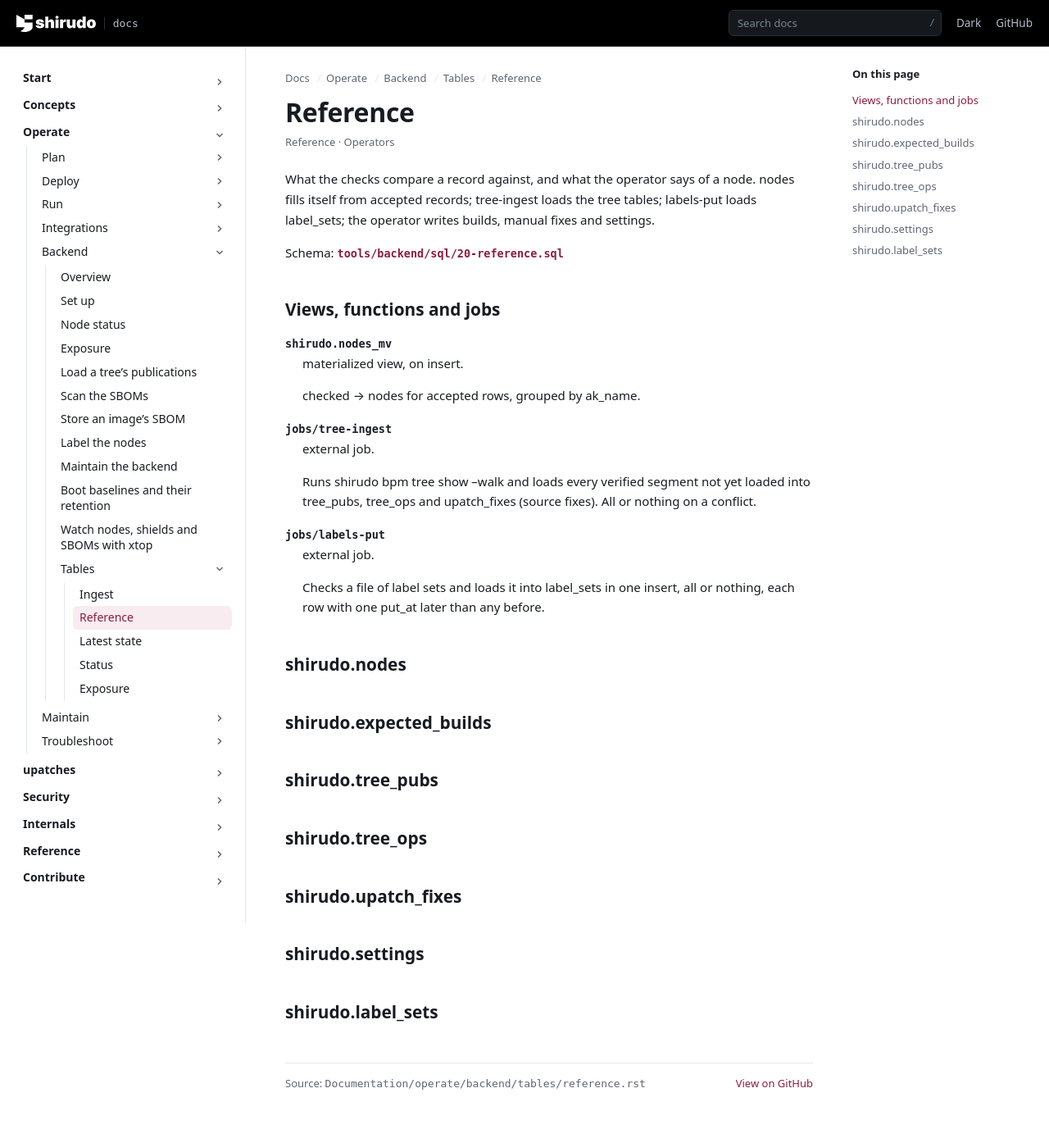
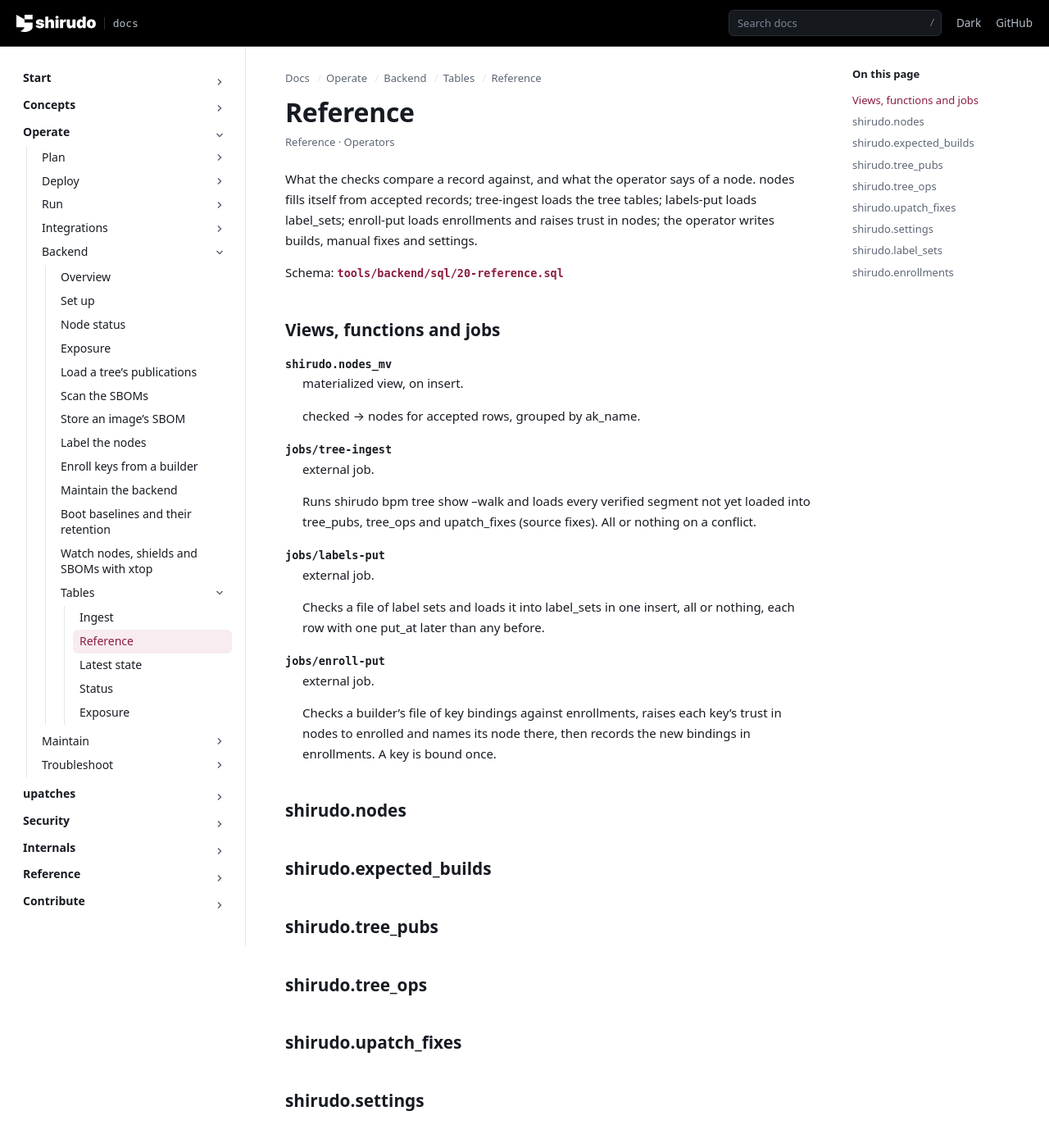
Before and after one commit to AliBashaSY/shirudo, a Sphinx documentation site: the page built from Documentation/operate/backend/tables/reference.rst, in a window 1280 px wide and 1400 px high. Shown: the top 1394 px of the window at 82% size. Built offline with Sphinx 7.4.7, drawn with Linux system fonts in a browser that asks for light colours; pages that are not in the unit, such as notebooks, are missing from menus.

Commit message:
backend: add a job that enrolls keys from a builder's records
A builder that creates a TPM's keys before handover, the hypervisor of
a virtual TPM or a provisioning step, knows each attestation key is a
TPM's, and attest.rst has the operator raise the key's trust in
shirudo.nodes with an INSERT typed by hand per key. A builder that
makes many nodes wants to hand the backend its records as they are,
and the backend kept nothing of them but the trust: not the endorsement
key's name, not the name the builder gave the node, not who vouched.

jobs/enroll-put reads a file of bindings, {"source": <builder>,
"nodes": [{"ak_name", "ek_name", "node_id"}]}, checks each name is a
TPM name, and checks every binding against those already loaded: a key
is bound once, so the same binding again is a no-op, which lets a
builder send its whole inventory each time, and a different one refuses
the file, since one TPM created the key and a second answer means a
record is wrong. It then raises trust in shirudo.nodes and names the
node there, at 1 ms past the epoch so that a rename at epoch 0 still
wins and any host name a record claimed loses, and records the new
bindings in shirudo.enrollments, a new table, with the builder that
vouched. nodes goes first because its rows can be inserted again
unchanged: a load stopped between the two is finished by a rerun.

Signed-off-by: John Fastabend <john.fastabend@gmail.com>

```diff
--- a/Documentation/contribute/testing/test-coverage.rst
+++ b/Documentation/contribute/testing/test-coverage.rst
@@ -980,7 +980,9 @@ ingest job on a single publication and on a walk over sealed segments,
 the SBOM scan job on a store that holds an image in every state, the
 SBOM put job into a ``file://`` and an ``s3://`` store, again and with
 another SBOM, and what it refuses (``test/sbom-put``), the label put job
-and the labels each node reads from it (``test/labels-put``), and the queries
+and the labels each node reads from it (``test/labels-put``), the
+enroll put job, a key bound once and what it refuses
+(``test/enroll-put``), and the queries
 of :src:`tools/xtop/sql/`, with the names and types of their columns,
 over nodes healthy, unhealthy, stale and without a tree or an image, a
 tree with one upatch deployed and one still rolling out, and the
--- a/Documentation/operate/backend/index.rst
+++ b/Documentation/operate/backend/index.rst
@@ -81,6 +81,9 @@ Files
    * - :src:`tools/backend/jobs/labels-put`
      - Loads the labels the operator gives the nodes, out of band
        (:doc:`labels-put`).
+   * - :src:`tools/backend/jobs/enroll-put`
+     - Enrolls the attestation keys a builder created in TPMs, from its
+       records (:doc:`enroll-put`).
    * - :src:`tools/backend/jobs/sbom-put`
      - Stores the CycloneDX SBOM of an image in the SBOM store, for an
        image pipeline to call (:doc:`sbom-put`).
@@ -106,6 +109,7 @@ Files
    sbom-scan
    sbom-put
    labels-put
+   enroll-put
    maintain
    boot-baselines
    xtop
--- a/Documentation/operate/backend/maintain.rst
+++ b/Documentation/operate/backend/maintain.rst
@@ -43,7 +43,8 @@ created the TPM's keys, raise it:
 
    INSERT INTO shirudo.nodes (ak_name, trust) VALUES ('<ak_name>', 'enrolled');
 
-The row may come before the node's first record, as it does when a
+A builder's records go in with :doc:`enroll-put`, which does the same for
+each key, names its node and keeps the binding. The row may come before the node's first record, as it does when a
 builder hands you the name before the node boots. It changes nothing
 but ``trust``, and no row lowers it again: a key that is no longer
 trusted, such as one whose TPM was replaced, shows up under a new
--- a/Documentation/operate/backend/tables/reference.rst
+++ b/Documentation/operate/backend/tables/reference.rst
@@ -10,8 +10,9 @@ Reference
 
 What the checks compare a record against, and what the operator says of a
 node. nodes fills itself from accepted records; tree-ingest loads the tree
-tables; labels-put loads label_sets; the operator writes builds, manual
-fixes and settings.
+tables; labels-put loads label_sets; enroll-put loads enrollments and
+raises trust in nodes; the operator writes builds, manual fixes and
+settings.
 
 Schema: :src:`tools/backend/sql/20-reference.sql`
 
@@ -36,6 +37,13 @@ Views, functions and jobs
    Checks a file of label sets and loads it into label_sets in one insert,
    all or nothing, each row with one put_at later than any before.
 
+``jobs/enroll-put``
+   external job.
+
+   Checks a builder's file of key bindings against enrollments, raises
+   each key's trust in nodes to enrolled and names its node there, then
+   records the new bindings in enrollments. A key is bound once.
+
 shirudo.nodes
 -------------
 
@@ -58,7 +66,9 @@ shirudo.nodes
      they don't change.
    - trust only ever rises. The operator inserts (ak_name, 'enrolled') once
      credential activation or a builder's records show the key is a TPM's,
-     before or after the node's first record. It is shown but never part
+     before or after the node's first record; jobs/enroll-put does it from
+     a builder's records, with the node_id it gave at
+     toDateTime64(0.001, 3), which a rename at epoch 0 still beats. It is shown but never part
      of status.
 
    :ak_name: Node identity.
@@ -230,3 +240,27 @@ shirudo.label_sets
    :node: The node_id, ak_name or config_root.
    :labels: The whole set, key to value.
    :put_at: When labels-put loaded it; the version ReplacingMergeTree keeps the newest of.
+
+shirudo.enrollments
+-------------------
+
+.. clickhouse-table:: shirudo.enrollments
+   :kind: ref
+   :written-by: jobs/enroll-put
+   :row-size: ~250 B (estimate: two TPM names, a node_id and a source).
+   :scale: Every key a builder enrolled. No TTL.
+   :reference: 10,000 rows ≈ 2.5 MB
+   :bytes: 2.5e+06
+
+   The attestation keys a builder created in a TPM, as it recorded them:
+   what enrolled each key, where nodes only keeps that it is.
+
+   - Read with FINAL. A key's binding is written once; enroll-put refuses
+     another.
+   - The row may come before the node's first record.
+
+   :ak_name: The attestation key's name.
+   :ek_name: The endorsement key's name the builder saw beside it, empty when it gave none. Nothing checks against it; attest verify --ek-name does.
+   :node_id: The name the builder gave the node, empty when it gave none.
+   :source: The builder, as the file named it.
+   :put_at: When enroll-put loaded it.
```
Also changed, not shown: Documentation/operate/backend/enroll-put.rst (added, +112 -0 lines), Documentation/operate/run/attest.rst (+6 -5 lines), 8 other files.
